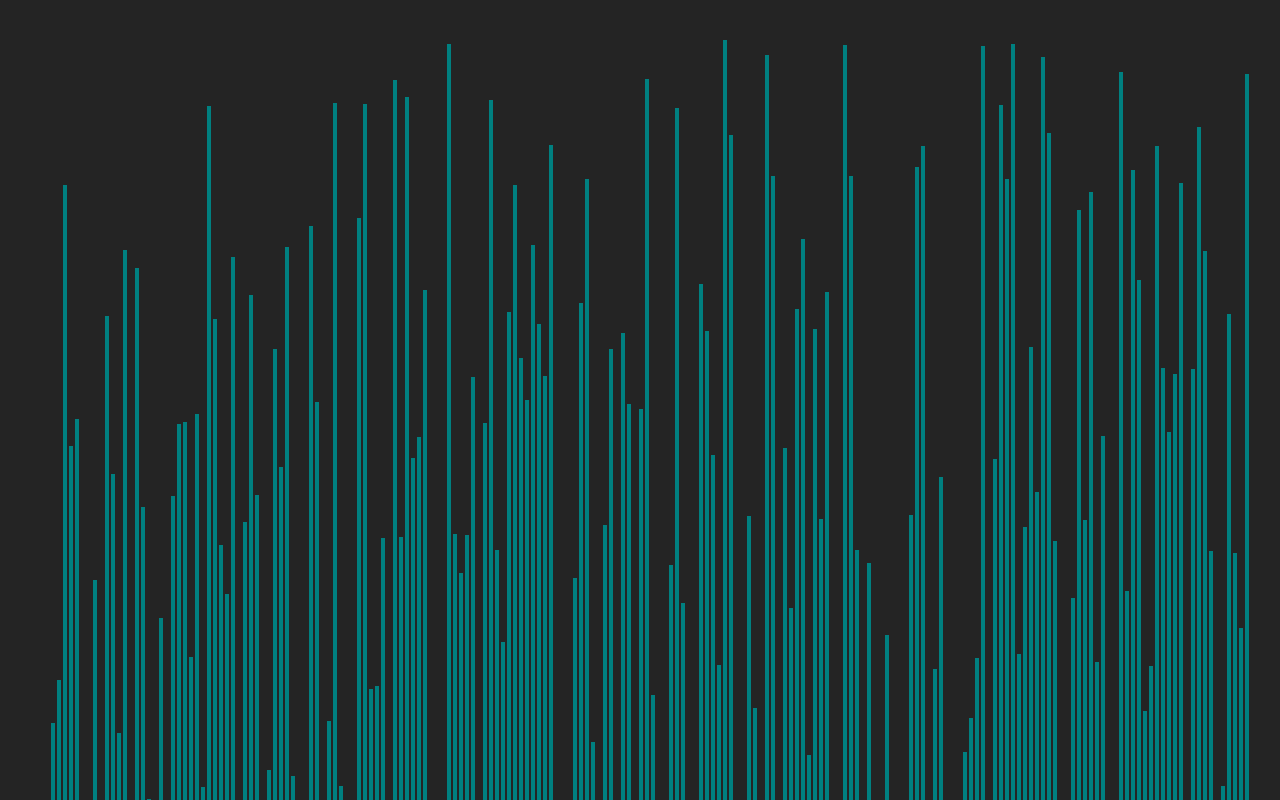
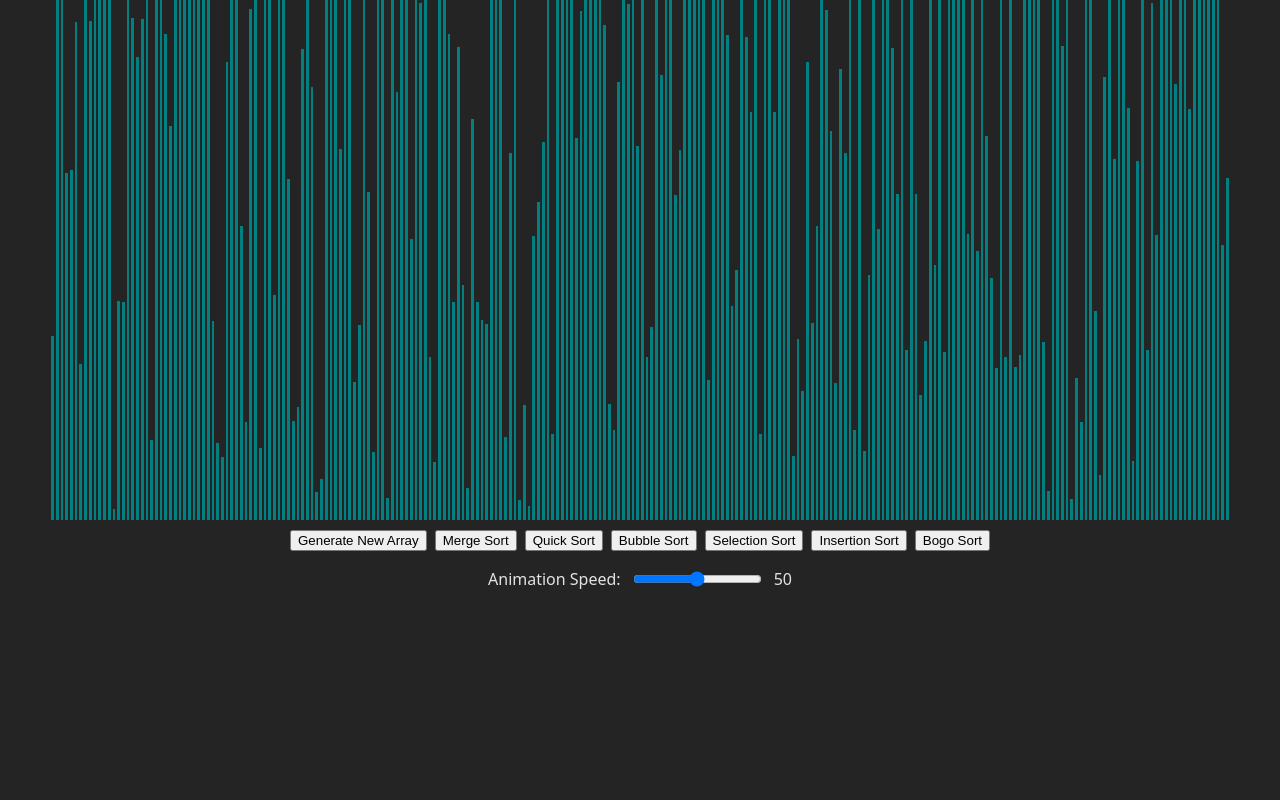
Before and after one commit to juic-in/DSA-Visualiser, a React (Vite) app in the folder dsa-visualiser/: page / in a window 1280 px wide. Shown: the top 800 px of the page. Built offline with nearby package versions, Linux system fonts and the light colour scheme.

Commit message:
refactor: changed soem width and margins

```diff
--- a/dsa-visualiser/src/App.tsx
+++ b/dsa-visualiser/src/App.tsx
@@ -5,7 +5,7 @@ function App() {
 
   return (
     <>
-      <SortingVisualiser min={5} max={1000} arraySize={200}/>
+      <SortingVisualiser min={5} max={1000} arraySize={250}/>
     </>
   )
 }
--- a/dsa-visualiser/src/components/SortingVisualiser/SortingVisualiser.css
+++ b/dsa-visualiser/src/components/SortingVisualiser/SortingVisualiser.css
@@ -1,11 +1,30 @@
+.visualiser-wrapper {
+  display: flex;
+  flex-direction: column;
+  justify-content: flex-start;
+  min-height: 100vh;
+}
+
 .array-container {
-   position: absolute;
-   left: 10px;
-   width: 100vw;
+  display: flex;
+  justify-content: center;
+  align-items: flex-end;
+  height: 60vh;
+  width: 100%;
+  max-width: 100%;
+  padding: 0 10px;
+  box-sizing: border-box;
+}
+
+.controls {
+  display: flex;
+  flex-direction: column;
+  align-items: center;
+  gap: 6px;
+  margin-top: 10px;
 }
 
 .array-bar {
-  display: inline-block;
   width: 10px;
   margin: 0 1px;
   background-color: teal;
@@ -15,3 +34,22 @@
 .array-bar.compare {
   background-color: red;
 }
+
+.array-bar.sorted {
+  background-color: green;
+}
+
+.buttons-container {
+  display: flex;
+  justify-content: center;
+  gap: 8px;
+  margin-bottom: 5px;
+}
+
+.speed-slider-container {
+  display: flex;
+  align-items: center;
+  justify-content: center;
+  gap: 10px;
+  margin-top: 5px;
+}
--- a/dsa-visualiser/src/components/SortingVisualiser/SortingVisualiser.tsx
+++ b/dsa-visualiser/src/components/SortingVisualiser/SortingVisualiser.tsx
@@ -20,6 +20,8 @@ export const SortingVisualiser = ({ arraySize, min, max }: Props) => {
   const [activeIndices, setActiveIndices] = useState<number[]>([]);
   const [windowWidth, setWindowWidth] = useState(window.innerWidth);
   const [isAnimating, setIsAnimating] = useState(false);
+  const [isSorted, setIsSorted] = useState(false);
+  const [animationSpeed, setAnimationSpeed] = useState(50);
 
   const timeoutsRef = useRef<ReturnType<typeof setTimeout>[]>([]);
 
@@ -32,6 +34,7 @@ export const SortingVisualiser = ({ arraySize, min, max }: Props) => {
       timeoutsRef.current = [];
     }
     setIsAnimating(false)
+    setIsSorted(false);
     const newArray = [];
     for (let i = 0; i < arraySize; i++) {
       newArray.push(randomIntFromInterval(min, max));
@@ -74,8 +77,6 @@ export const SortingVisualiser = ({ arraySize, min, max }: Props) => {
   };
 
   const playAnimations = (animations: Animation[]) => {
-    const animationSpeed = 100;
-
     for (let i = 0; i < animations.length; i++) {
       const timerId = setTimeout(() => {
         // if (!isAnimating) return;
@@ -93,27 +94,35 @@ export const SortingVisualiser = ({ arraySize, min, max }: Props) => {
             return newArr;
           });
         }
+
+        if (i === animations.length - 1) {
+          setIsSorted(true);
+        }
       }, i * animationSpeed);
       timeoutsRef.current.push(timerId)
     }
   };
 
   return (
-    <>
+    <div className="visualiser-wrapper">
       <div className="array-container">
         {renderingArray.map((value, index) => (
           <div
             key={index}
             className={`array-bar ${
               activeIndices.includes(index) ? 'compare' : ''
-            }`}
+            } ${isSorted ? 'sorted' : ''}`}
             style={{
               height: `${value}px`,
-              width: `${barWidth}px`, // Dynamic width
+              width: `${barWidth}px`,
               margin: '0 1px',
             }}
           ></div>
         ))}
+      </div>
+
+      <div className="controls">
+        <div className="buttons-container">
           <button onClick={() => resetArray()}>Generate New Array</button>
           <button onClick={() => animateSort('merge')}>Merge Sort</button>
           <button onClick={() => animateSort('quick')}>Quick Sort</button>
@@ -122,7 +131,21 @@ export const SortingVisualiser = ({ arraySize, min, max }: Props) => {
           <button onClick={() => animateSort('insertion')}>Insertion Sort</button>
           <button onClick={() => animateSort('bogo')}>Bogo Sort</button>
         </div>
-    </>
+
+        <div className="speed-slider-container">
+          <label htmlFor="animationSpeed">Animation Speed: </label>
+          <input
+            id="animationSpeed"
+            type="range"
+            min="1"
+            max="100"
+            value={animationSpeed}
+            onChange={(e) => setAnimationSpeed(Number(e.target.value))}
+          />
+          <span>{animationSpeed}</span>
+        </div>
+      </div>
+    </div>
   );
 };
 
```
Lines whose indentation alone changed are shown as unchanged.
